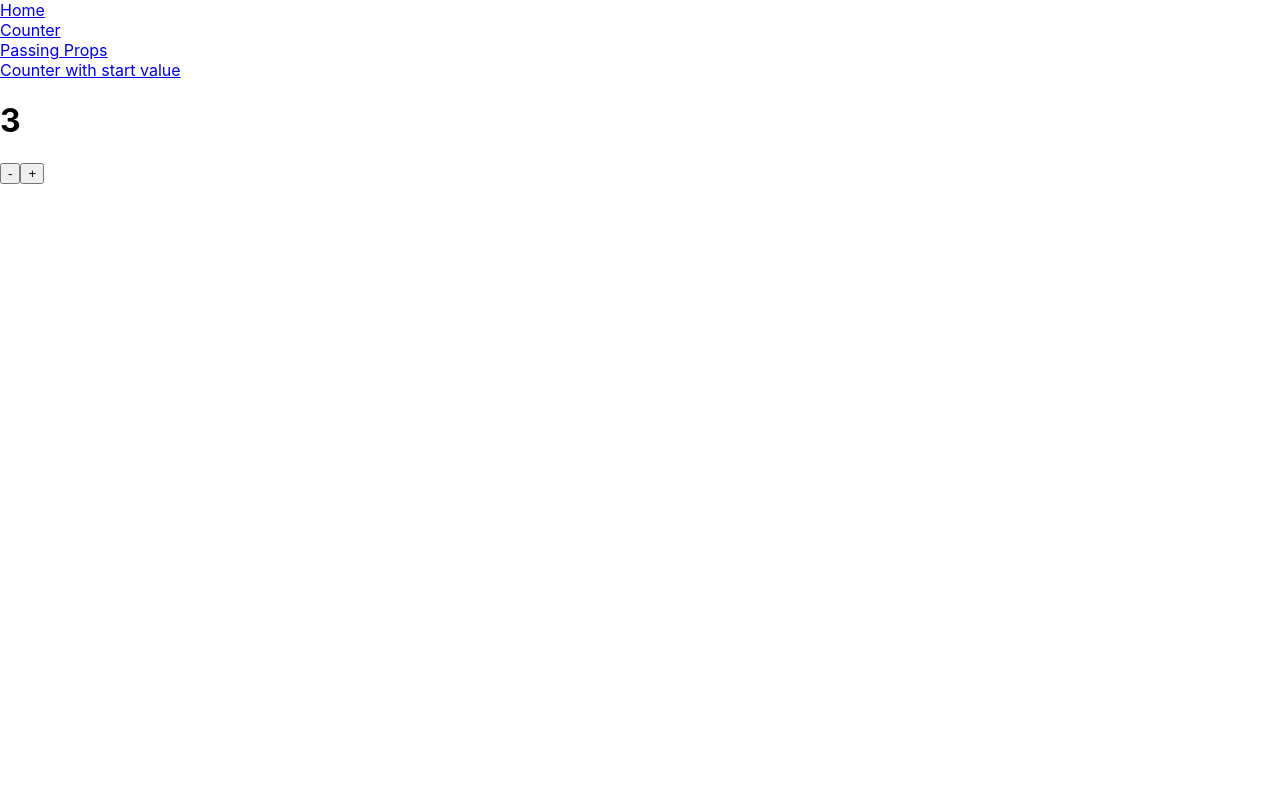
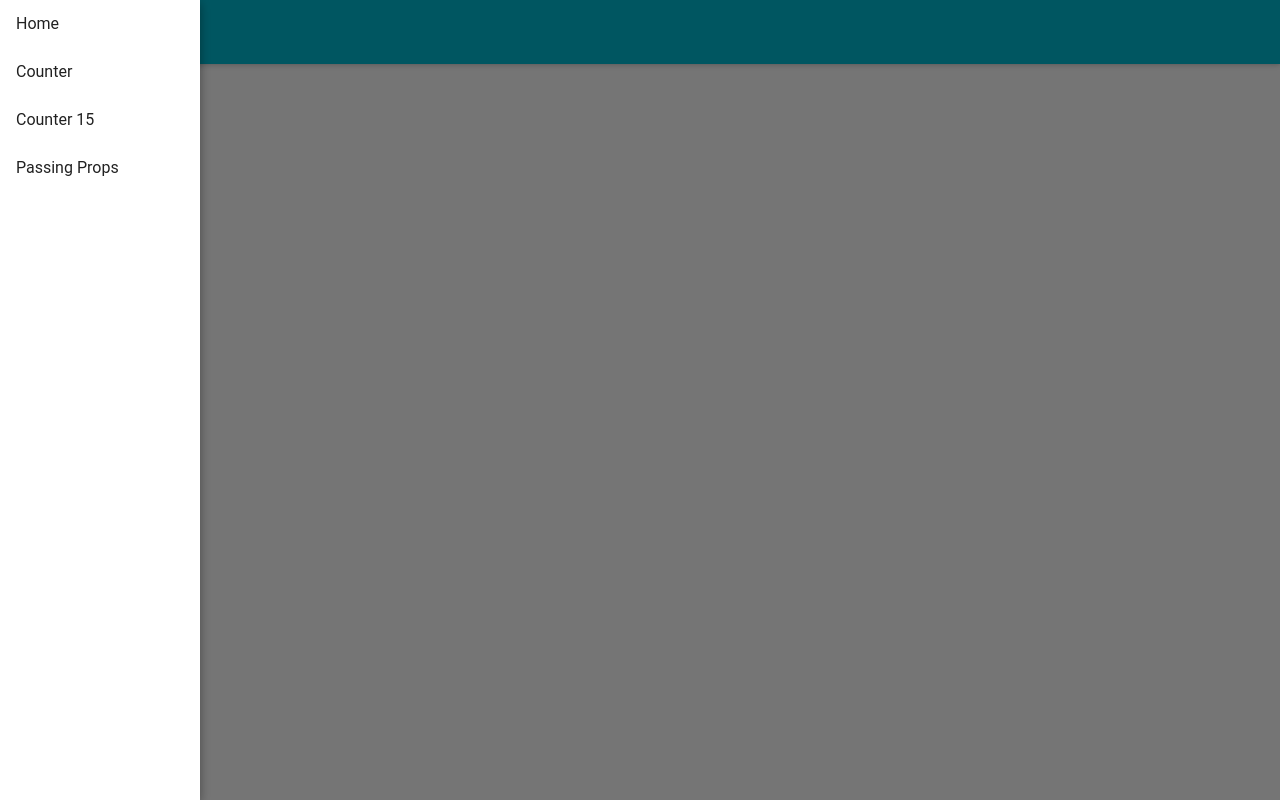
Before and after one commit to MarcinGal/JS-React-firebase-Redux---revision, a React (Create React App) app: page / in a window 1280 px wide. Built offline with nearby package versions, Linux system fonts and the light colour scheme.

Commit message:
navigation completed

```diff
--- a/src/App.js
+++ b/src/App.js
@@ -2,32 +2,37 @@
 import Counter from './Counter'
 import PassingProps from './PassingProps'
 import { BrowserRouter as Router, Route, Link } from 'react-router-dom'
+import { ListItem } from 'material-ui/List'
+import Navigation from './Navigation'
 
 class App extends React.Component {
   render() {
     return (
       <Router>
         <div>
+          <Navigation>
             <Link to='/'>
-          <div>
+              <ListItem>
                 Home
-          </div>
+            </ListItem>
             </Link>
             <Link to='/counter'>
-          <div>
+              <ListItem>
                 Counter
-          </div>
+            </ListItem>
             </Link>
             <Link to='/passing-props'>
-          <div>
+              <ListItem>
                 Passing Props
-          </div>
+            </ListItem>
             </Link>
             <Link to='/counter-with-start-value'>
-          <div>
+              <ListItem>
                 Counter with start value
-          </div>
+            </ListItem>
             </Link>
+          </Navigation>
+
           <div>
             <Route path="/" exact component={Counter} />
             <Route path="/counter" component={Counter} />
@@ -49,4 +54,4 @@
   }
 }
 
-export default App;
+export default App
--- /dev/null
+++ b/src/Navigation.js
@@ -0,0 +1,53 @@
+import React from 'react'
+
+import Drawer from 'material-ui/Drawer'
+import { AppBar } from 'material-ui'
+import { Link } from 'react-router-dom'
+import { ListItem } from 'material-ui/List'
+
+class Navigation extends React.Component {
+    state = {
+        isDrawerOpen: true
+    }
+
+
+    toggleDrawer = () => this.setState({ isDrawerOpen: !this.state.isDrawerOpen })
+
+
+    render() {
+        // can be better optimized
+        const MenuLink = (props) => (
+          <Link
+            to={props.to}
+            style={{ textDecoration: 'none' }}
+            onClick={this.toggleDrawer}
+          >
+            <ListItem>
+              {props.label}
+            </ListItem>
+          </Link>
+        )
+
+        return (
+          <div>
+            <AppBar
+              onLeftIconButtonClick={this.toggleDrawer}
+            />
+            <Drawer
+              docked={false}
+              width={200}
+              open={this.state.isDrawerOpen}
+              onRequestChange={this.toggleDrawer}
+            >
+              <MenuLink to={'/'} label="Home" />
+              <MenuLink to={'/counter'} label="Counter" />
+              <MenuLink to={'/counter-with-start-value'} label="Counter 15" />
+              <MenuLink to={'/passing-props'} label="Passing Props" />
+            </Drawer>
+          </div>
+        )
+      }
+    }
+
+
+    export default Navigation
--- a/src/index.js
+++ b/src/index.js
@@ -2,5 +2,10 @@
 import ReactDOM from 'react-dom'
 import './index.css'
 import App from './App'
+import MuiThemeProvider from 'material-ui/styles/MuiThemeProvider'
 
-ReactDOM.render(<App />, document.getElementById('root'))
+ReactDOM.render(
+    <MuiThemeProvider>
+        <App />
+    </MuiThemeProvider>,
+    document.getElementById('root'))
```
Lines whose indentation alone changed are shown as unchanged.
